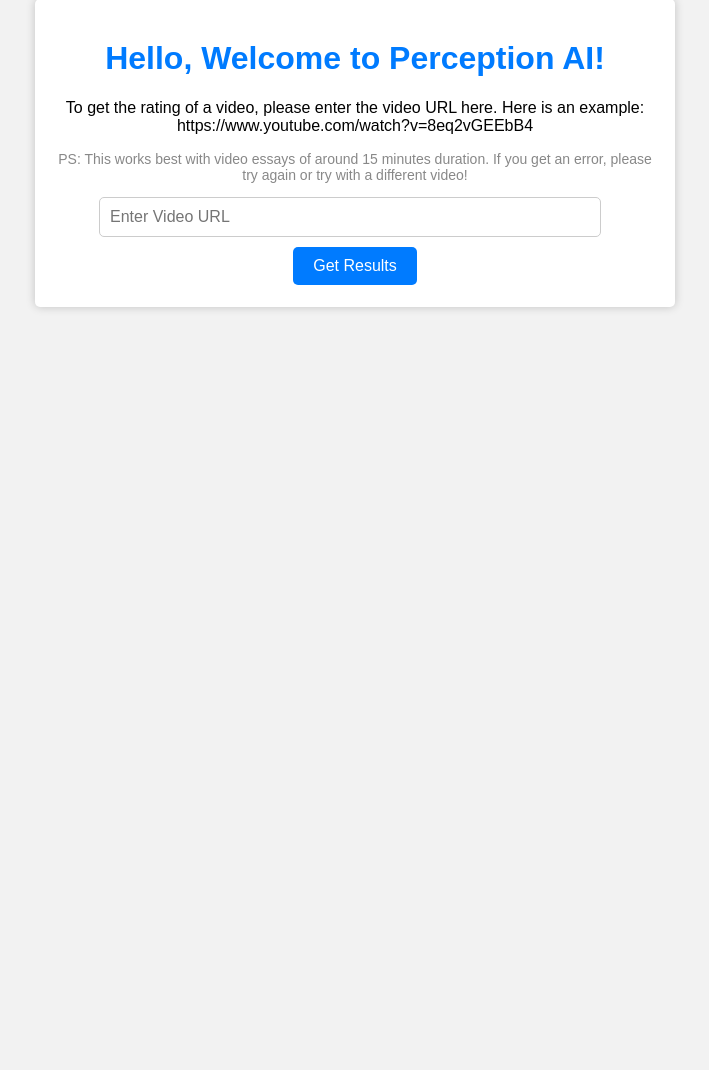
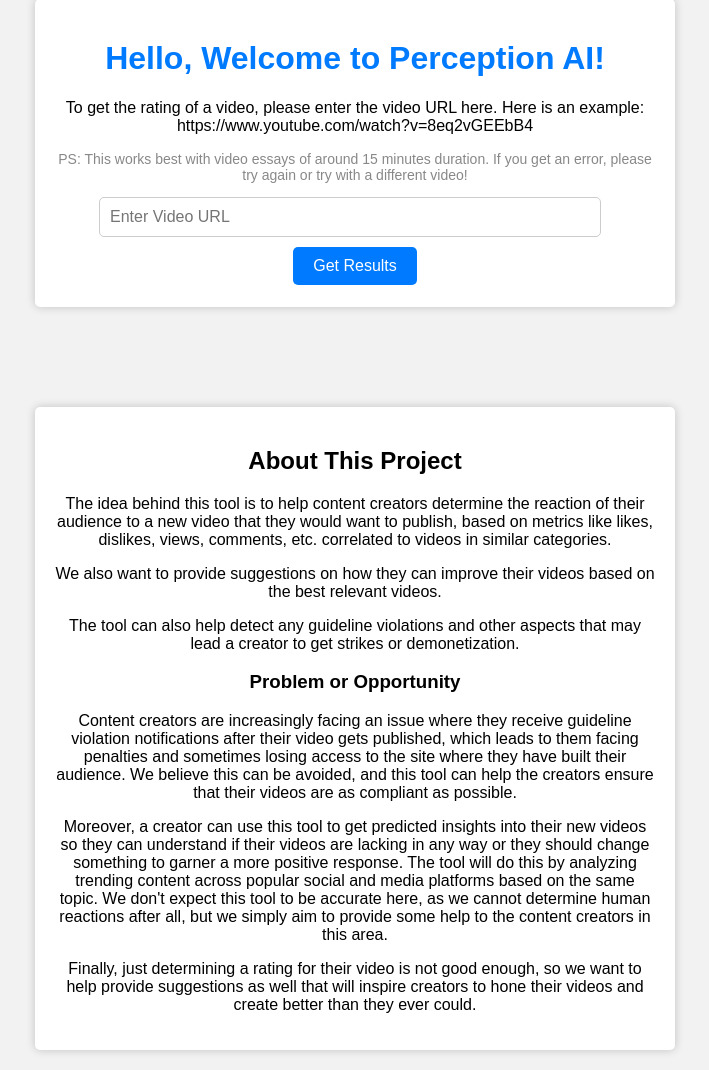
Before and after one commit to jeetmehta13/Perception-AI, a Flask app: page / in a window 1280 px wide. Shown: the part 101-1171 px from the top of the page, without its empty margins (285-994 px from the left). Before the commit the page ends 411 px from the top, so only its background shows below. Run offline with Flask 3, Linux system fonts and the light colour scheme; parts of the project's set-up code (start-up, migrations or seed data) failed here and were passed over.

Commit message:
add about info

```diff
--- a/templates/home.html
+++ b/templates/home.html
@@ -48,6 +48,15 @@
       cursor: pointer;
       margin: 10px 0 2px; /* Add margin-top of 10px */
     }
+
+    .project-info {
+      max-width: 600px;
+      margin: 20px auto;
+      padding: 20px;
+      background-color: #fff;
+      border-radius: 5px;
+      box-shadow: 0 0 10px rgba(0, 0, 0, 0.2);
+    }
   </style>
 </head>
 
@@ -62,6 +71,27 @@
     <button type="submit">Get Results</button>
     </form>
   </div>
+  <div class="project-info">
+    <h2>About This Project</h2>
+    <p>The idea behind this tool is to help content creators determine the reaction of their audience to a new video that
+      they would want to publish, based on metrics like likes, dislikes, views, comments, etc. correlated to videos in
+      similar categories.</p>
+    <p>We also want to provide suggestions on how they can improve their videos based on the best relevant videos.</p>
+    <p>The tool can also help detect any guideline violations and other aspects that may lead a creator to get strikes or
+      demonetization.</p>
+    <h3>Problem or Opportunity</h3>
+    <p>Content creators are increasingly facing an issue where they receive guideline violation notifications after their
+      video gets published, which leads to them facing penalties and sometimes losing access to the site where they have
+      built their audience. We believe this can be avoided, and this tool can help the creators ensure that their videos
+      are as compliant as possible.</p>
+    <p>Moreover, a creator can use this tool to get predicted insights into their new videos so they can understand if
+      their videos are lacking in any way or they should change something to garner a more positive response. The tool
+      will do this by analyzing trending content across popular social and media platforms based on the same topic. We
+      don't expect this tool to be accurate here, as we cannot determine human reactions after all, but we simply aim to
+      provide some help to the content creators in this area.</p>
+    <p>Finally, just determining a rating for their video is not good enough, so we want to help provide suggestions as
+      well that will inspire creators to hone their videos and create better than they ever could.</p>
+  </div>
 </body>
 
 </html>
```
